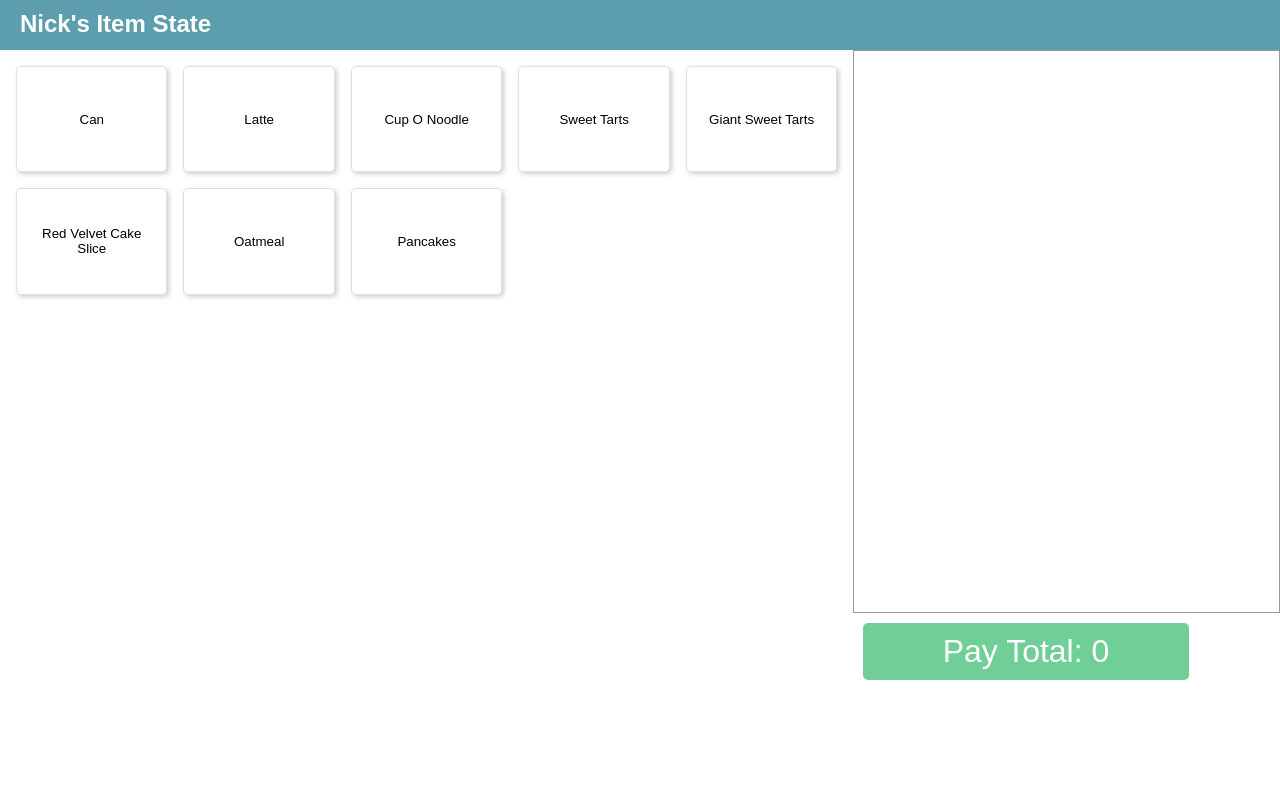
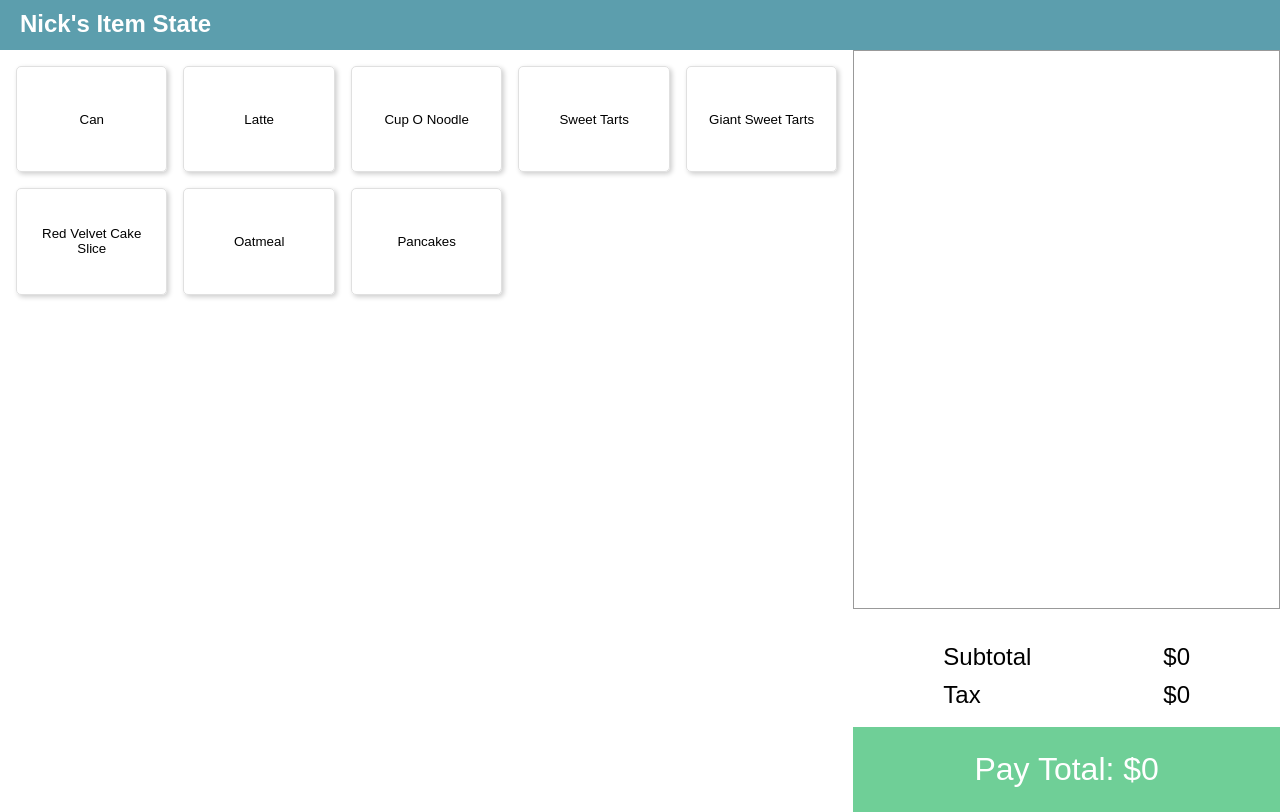
Before and after one commit to krames12/state-practice-in-react, a React (Create React App) app: page / in a window 1280 px wide. Built offline with nearby package versions, Linux system fonts and the light colour scheme.

Commit message:
added in subtotal / tax box above pay button

```diff
--- a/src/App.css
+++ b/src/App.css
@@ -1,5 +1,11 @@
 :root {
   --light-grey: #E0E0E0;
+}
+
+* {
+  box-sizing: border-box;
+  -moz-box-sizing: border-box;
+  -webkit-box-sizing: border-box;
 }
 
 .App {
@@ -83,17 +89,38 @@ header h2 {
 
 #checkout-totals-container {
   grid-area: checkout-totals;
+  margin: 0;
+}
+
+.totals-container {
+  width: 100%;
+  height: 62%;
+  padding: 1.5em 5em;
+}
+
+.totals-container > p {
+  margin: 0;
   padding: 10px;
+  width: 100%;
+  font-size: 1.5em;
+  clear: both;
+}
+
+.totals-container .total-title-text {
+  float: left;
+}
+
+.totals-container .total-amount-text {
+  float: right;
 }
 
 .pay-total-button {
-  padding: 10px;
+  padding: .75em;
   background-color: #6FCF97;
   color: white;
   border: none;
-  border-radius: 5px;
   font-size: 2em;
-  width: 80%;
+  width: 100%;
   justify-content: center;
   align-content: center;
 }
--- a/src/CheckoutTotals.js
+++ b/src/CheckoutTotals.js
@@ -7,7 +7,21 @@ class CheckoutTotals extends Component {
             <div id="checkout-totals-container">
                 <CheckoutConsumer.Consumer>
                     { ({total}) => (
-                        <button className="pay-total-button">Pay Total: {total}</button>
+                        <React.Fragment>
+                            <div className="totals-container">
+                                <p>
+                                    <span className="total-title-text">Subtotal</span>
+                                    <span className="total-amount-text">${total}</span>
+                                </p>
+                                <p>
+                                    <span className="total-title-text">Tax</span>
+                                    <span className="total-amount-text">$0</span>
+                                </p>
+                            </div>
+                            <div className="pay-button-container">
+                                <button className="pay-total-button">Pay Total: ${total}</button>
+                            </div>
+                        </React.Fragment>
                     ) }
                 </CheckoutConsumer.Consumer>
             </div>
```
